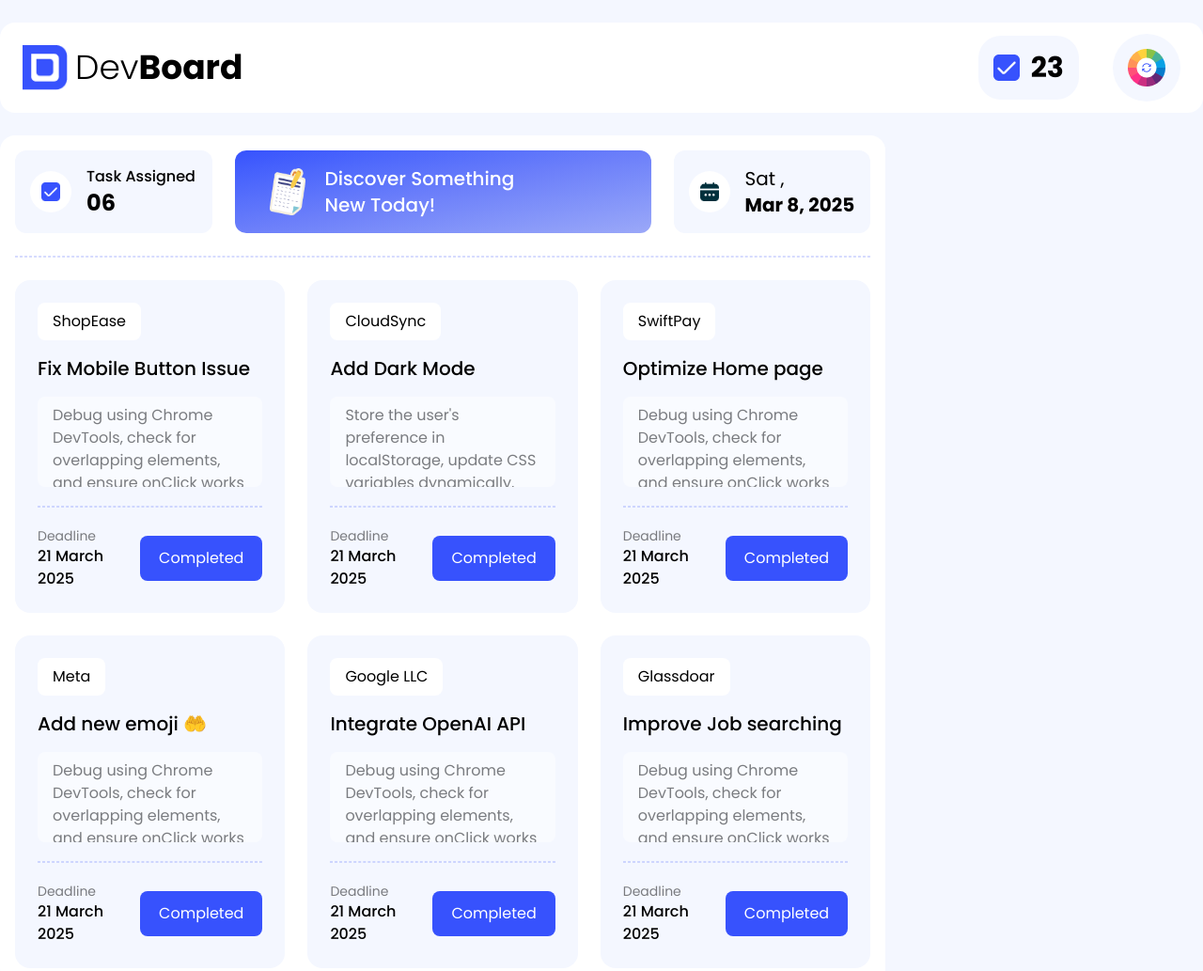
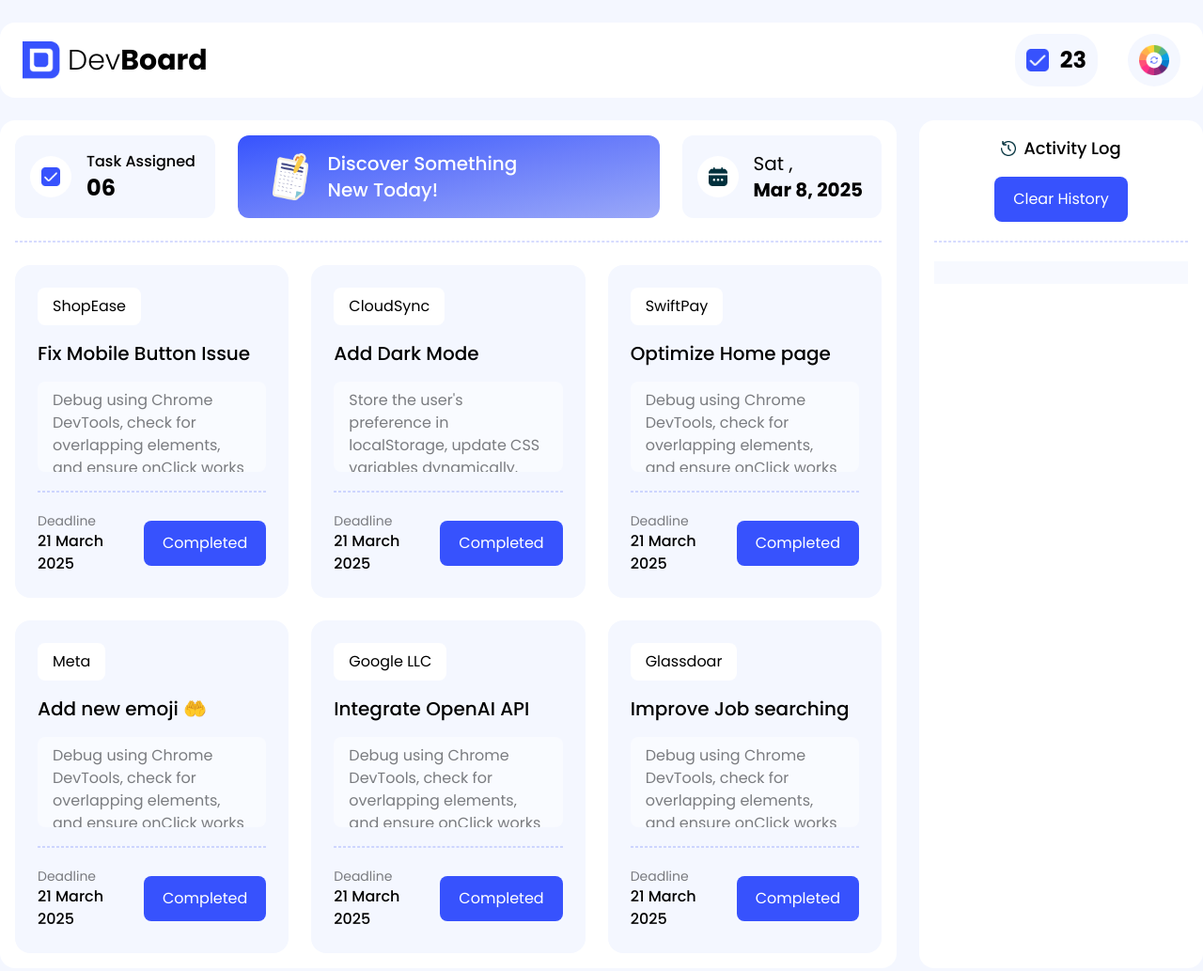
Before and after one commit to apurbagoon1/assignment-5--dev-board, a plain HTML site: page index.html in a window 1280 px wide. Shown: the whole page at 94% size. Drawn offline with nearby package versions, Linux system fonts and the light colour scheme.

Commit message:
added Acivity Log Section

```diff
--- a/index.html
+++ b/index.html
@@ -28,27 +28,27 @@
         <nav class="flex justify-between items-center">
             <div>
                 <a class="flex justify-start items-center gap-2 py-2 cursor-pointer hover:bg-[#F4F7FF]">
-                    <img class="w-12 h-12" src="assets/logo.png" alt="logo">
-                    <h3 class="text-4xl font-light">Dev<span class="text-black font-bold">Board</span></h3>
+                    <img class="w-10 h-10" src="assets/logo.png" alt="logo">
+                    <h3 class="text-3xl font-light">Dev<span class="text-black font-bold">Board</span></h3>
                 </a>
             </div>
             <div>
-                <div class="flex items-center gap-9">
-                    <div class="flex items-center gap-3 bg-[#F4F7FF] rounded-3xl p-4">
-                        <img class="w-7 h-7" src="assets/checkbox.png" alt="">
-                        <h5 id="task-completed" class="font-bold text-3xl">23</h5>
+                <div class="flex items-center gap-8">
+                    <div class="flex items-center gap-3 bg-[#F4F7FF] rounded-3xl p-3">
+                        <img class="w-6 h-6" src="assets/checkbox.png" alt="">
+                        <h5 id="task-completed" class="font-bold text-2xl">23</h5>
                     </div>
-                    <div class="bg-[#F4F7FF] rounded-full p-4 cursor-pointer">
-                        <img class="w-10 h-10" src="assets/theme-btn.png" alt="">
+                    <div class="bg-[#F4F7FF] rounded-full p-3 cursor-pointer">
+                        <img class="w-8 h-8" src="assets/theme-btn.png" alt="">
                     </div>
                 </div>
             </div>
         </nav>
     </header>
 
-    <main class="flex items center gap-6 max-w-screen-xl mx-auto mb-6">
+    <main class="grid grid-cols-4 gap-6 max-w-screen-xl mx-auto mb-6">
         <!-- Tasks Section Starts -->
-        <section class="w-3/4 bg-[#FFFFFF] rounded-2xl p-4">
+        <section class="col-span-3 bg-[#FFFFFF] rounded-2xl p-4">
             <!-- Taskbar Starts -->
             <div class="grid grid-cols-4 gap-6">
                 <div class="flex items-center rounded-xl bg-[#F4F7FF] gap-4 p-4">
@@ -180,20 +180,20 @@
                     </div>
                 </div>
             </div>
-
-
-
-
-
         </section>
 
         <!-- Activity Log Section Starts -->
-        <section class="w-1/4 ">
-
+        <section class="bg-[#FFFFFF] rounded-2xl p-4 text-center">
+            <div class="flex justify-center items-center gap-2 mb-4">
+                <img class="w-4 h-4" src="assets/activity.png" alt="">
+                <p class="font-medium text-lg">Activity Log</p>
+            </div>
+            <button class="text-white bg-[#3752FD] rounded-lg px-5 py-3 cursor-pointer">Clear History</button>
+            <div class="border border-dashed text-[#3752FD] opacity-20 my-5"></div>
+            <div class="p-3 opacity-70 bg-[#F4F7FF]">
+                <p></p>
+            </div>
         </section>
-
-
-
     </main>
 
     <footer>
```
